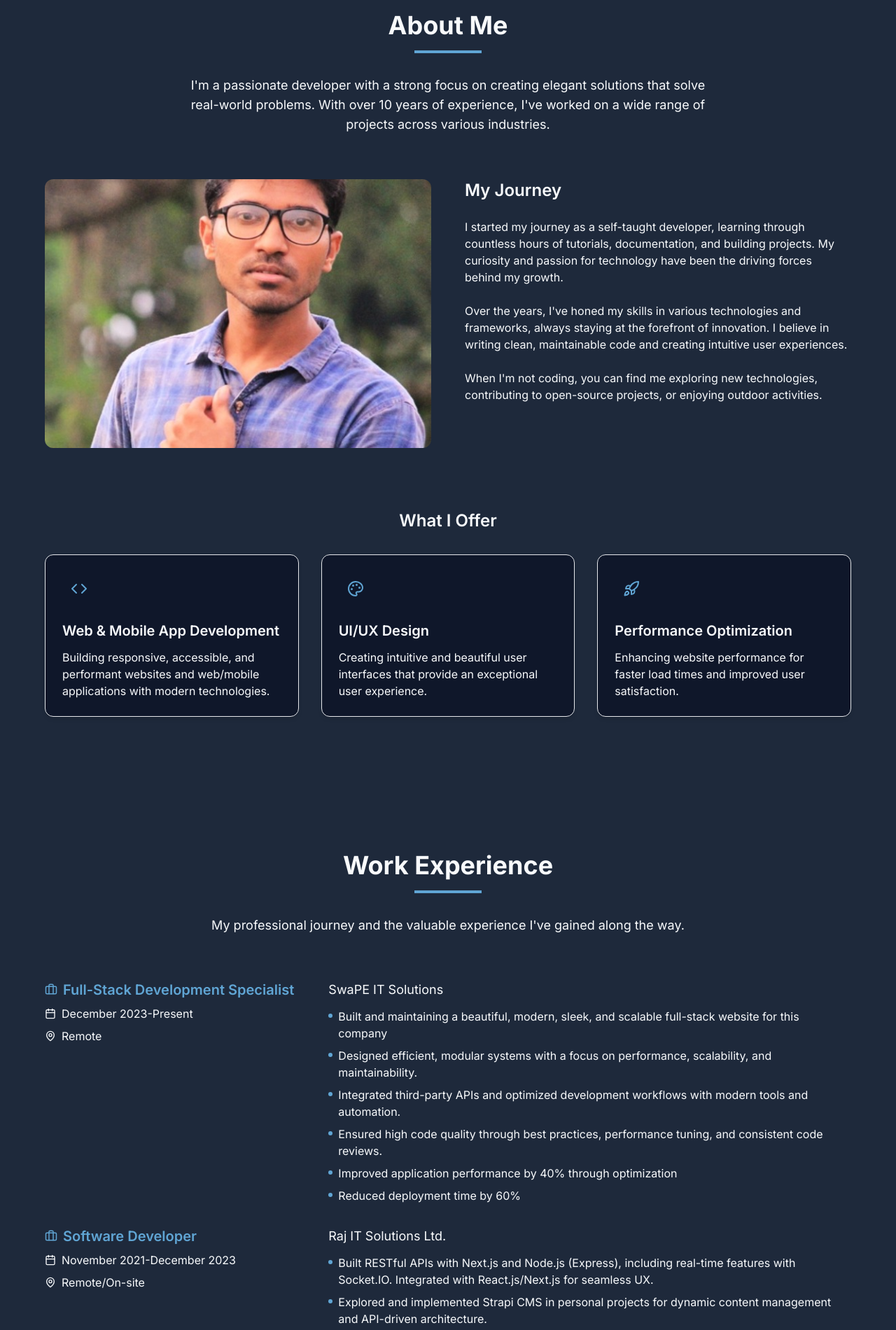
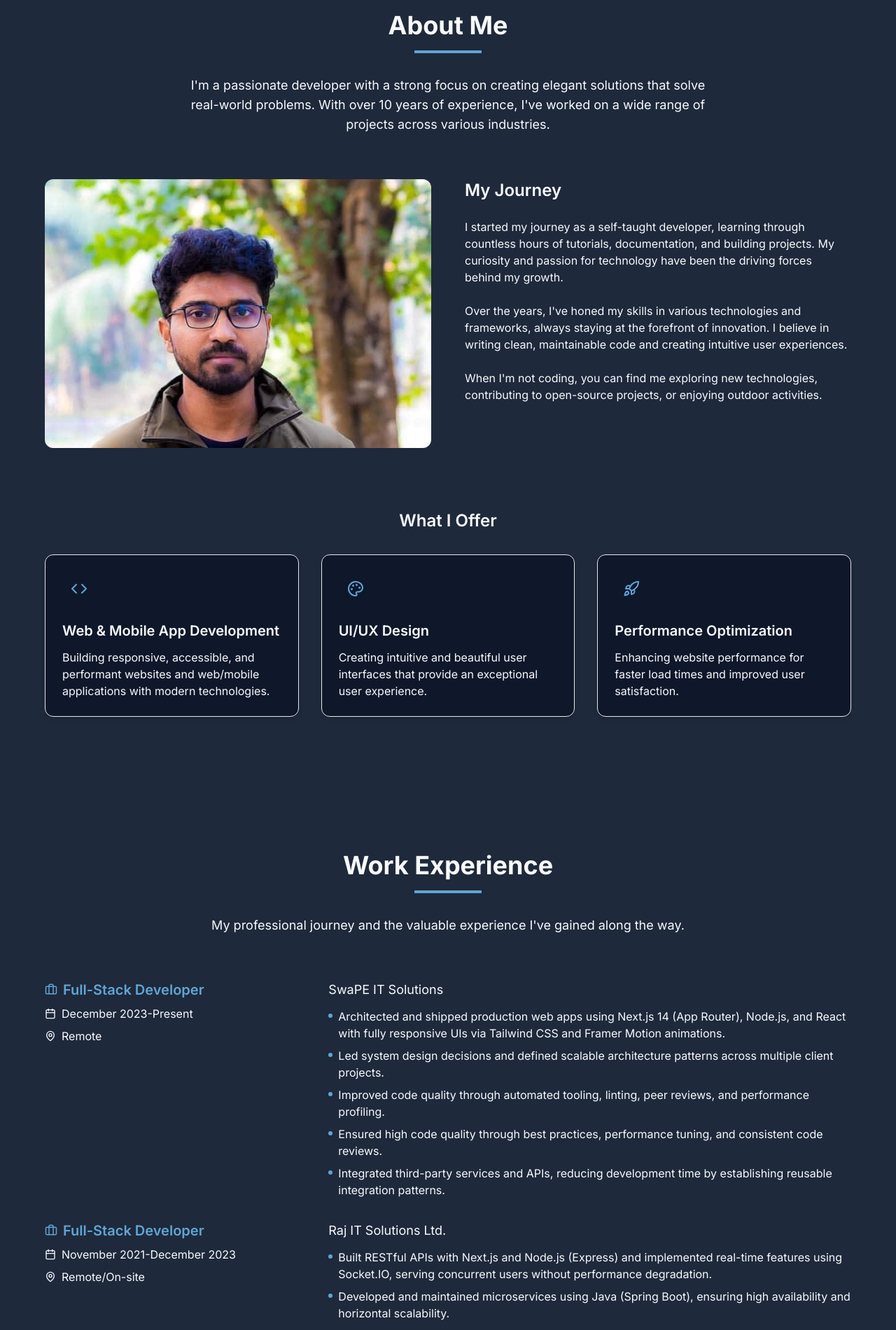
Before and after one commit to HillolPias/my_portfolio, a React (Vite) app: page / in a window 1280 px wide. Shown: the part 880-2780 px from the top of the page at 70% size. Built offline with nearby package versions, Linux system fonts and the light colour scheme.

Commit message:
Few changes in Hero, Experience and contact section

```diff
--- a/src/components/About.tsx
+++ b/src/components/About.tsx
@@ -87,7 +87,7 @@ const About: React.FC = () => {
             <motion.div variants={itemVariants} className="space-y-6">
               <div className="relative w-full h-64 md:h-96 mb-6 rounded-xl overflow-hidden">
                 <motion.img
-                  src="/profile.jpg"
+                  src="/hillol-profile-pic.jpeg"
                   alt="Profile"
                   className="w-full h-full object-cover"
                   initial={{ scale: 1.2 }}
--- a/src/components/Contact.tsx
+++ b/src/components/Contact.tsx
@@ -43,7 +43,7 @@ const Contact: React.FC = () => {
   };
 
   const handleChange = (
-    e: React.ChangeEvent<HTMLInputElement | HTMLTextAreaElement>
+    e: React.ChangeEvent<HTMLInputElement | HTMLTextAreaElement>,
   ) => {
     const { name, value } = e.target;
     setFormData((prevData) => ({
@@ -129,7 +129,7 @@ const Contact: React.FC = () => {
         import.meta.env.VITE_EMAILJS_SERVICE_ID, // <-- Replace with your EmailJS Service ID
         import.meta.env.VITE_EMAILJS_TEMPLATE_ID,
         templateParams,
-        import.meta.env.VITE_EMAILJS_PUBLIC_KEY // <-- Replace with your EmailJS Public Key
+        import.meta.env.VITE_EMAILJS_PUBLIC_KEY, // <-- Replace with your EmailJS Public Key
       )
       .then(() => {
         setIsSubmitting(false);
@@ -165,7 +165,7 @@ const Contact: React.FC = () => {
     {
       icon: <MapPin className="w-5 h-5 text-primary dark:text-primary-light" />,
       title: "Location",
-      value: "Rajshahi, Bangladesh",
+      value: "Dhaka, Bangladesh",
       link: "https://maps.app.goo.gl/Ltgtxy6dkgaeLhF38",
     },
   ];
--- a/src/components/Experience.tsx
+++ b/src/components/Experience.tsx
@@ -30,29 +30,28 @@ const Experience: React.FC = () => {
 
   const experiences = [
     {
-      title: "Full-Stack Development Specialist",
+      title: "Full-Stack Developer",
       company: "SwaPE IT Solutions",
       location: "Remote",
       period: "December 2023-Present",
       description: [
-        "Built and maintaining a beautiful, modern, sleek, and scalable full-stack website for this company",
-        "Designed efficient, modular systems with a focus on performance, scalability, and maintainability.",
-        "Integrated third-party APIs and optimized development workflows with modern tools and automation.",
+        "Architected and shipped production web apps using Next.js 14 (App Router), Node.js, and React with fully responsive UIs via Tailwind CSS and Framer Motion animations.",
+        "Led system design decisions and defined scalable architecture patterns across multiple client projects.",
+        "Improved code quality through automated tooling, linting, peer reviews, and performance profiling.",
         "Ensured high code quality through best practices, performance tuning, and consistent code reviews.",
-        "Improved application performance by 40% through optimization",
-        "Reduced deployment time by 60%",
+        "Integrated third-party services and APIs, reducing development time by establishing reusable integration patterns.",
       ],
     },
     {
-      title: "Software Developer",
+      title: "Full-Stack Developer",
       company: "Raj IT Solutions Ltd.",
       location: "Remote/On-site",
       period: "November 2021-December 2023",
       description: [
-        "Built RESTful APIs with Next.js and Node.js (Express), including real-time features with Socket.IO. Integrated with React.js/Next.js for seamless UX.",
-        "Explored and implemented Strapi CMS in personal projects for dynamic content management and API-driven architecture.",
-        "Developed and maintained services using Java(Spring Boot, Spring Security, Spring MVC etc.) ensuring scalability and high performance",
-        "Implemented CI/CD pipelines and containerization with Docker, enhancing deployment efficiency",
+        "Built RESTful APIs with Next.js and Node.js (Express) and implemented real-time features using Socket.IO, serving concurrent users without performance degradation.",
+        "Developed and maintained microservices using Java (Spring Boot), ensuring high availability and horizontal scalability.",
+        "Integrated Strapi headless CMS enabling non-technical stakeholders to manage content without developer intervention.",
+        "Established CI/CD pipelines with Docker, cutting deployment time significantly and reducing production incidents.",
       ],
     },
     {
@@ -75,7 +74,7 @@ const Experience: React.FC = () => {
       location: "Dhaka, Bangladesh",
       period: "January 2020-October 2021",
       description: [
-        "Graphic Design and Animation(Adobe Illustrator, InDesign, Photoshop, Canva, Premier Pro, After Effects etc.)",
+        "Designed digital assets and social media content; developed strong visual communication and client-facing skills directly applicable to frontend UI work.",
       ],
     },
     {
@@ -84,17 +83,9 @@ const Experience: React.FC = () => {
       location: "Dhaka, Bangladesh",
       period: "October 2015-present",
       description: [
-        {
-          project: "AI Recipe Platform",
-          tech: "Next.js, Tailwind CSS, Strapi CMS, NeonDB-PostgreSQL, ShadCN UI",
-          points: [
-            "Built an AI-powered recipe platform using Next.js and Strapi CMS for dynamic content management.",
-            "Enabled non-technical users to manage recipes via a headless CMS and implemented a responsive UI.",
-          ],
-        },
-        "Built multiple personal and academic-style projects, including e-commerce platforms, booking systems, and RESTful APIs, to strengthen backend development skills",
-        "Explored frontend development with JavaScript, React, and Next.js, creating responsive interfaces and integrating them with backend APIs",
-        "Designed and optimized databases(PostgreSQL, MongoDB, MySQL) for project use cases, enhancing understanding of relational and NoSQL systems",
+        "Built an AI-powered recipe platform (Next.js, Strapi CMS, Neon/PostgreSQL, ShadCN UI) — letting non-technical users manage content through a headless CMS with a fully responsive UI.",
+        "Delivered e-commerce and booking systems using Node.js, React, and Next.js with Stripe payment integration, role-based access control, and RESTful APIs.",
+        "Designed and optimized PostgreSQL, MongoDB, and MySQL databases for scalable, production-ready applications.",
       ],
     },
   ];
--- a/src/components/Hero.tsx
+++ b/src/components/Hero.tsx
@@ -49,7 +49,7 @@ const Hero: React.FC = () => {
           "absolute inset-0",
           "[background-size:40px_40px]",
           "[background-image:linear-gradient(to_right,#e4e4e7_1px,transparent_1px),linear-gradient(to_bottom,#e4e4e7_1px,transparent_1px)]",
-          "dark:[background-image:linear-gradient(to_right,#262626_1px,transparent_1px),linear-gradient(to_bottom,#262626_1px,transparent_1px)]"
+          "dark:[background-image:linear-gradient(to_right,#262626_1px,transparent_1px),linear-gradient(to_bottom,#262626_1px,transparent_1px)]",
         )}
       />
       {/* Radial gradient for the container to give a faded look */}
@@ -173,11 +173,11 @@ const Hero: React.FC = () => {
                 }}
               />
               <motion.img
-                src="/profile.jpg"
+                src="/hillol-profile-pic.jpeg"
                 alt="Profile"
                 className="relative w-full h-full object-cover rounded-3xl shadow-xl"
-                initial={{ scale: 0.8, opacity: 0 }}
-                animate={{ scale: 1, opacity: 1 }}
+                initial={{ scale: 1.2, opacity: 0 }}
+                animate={{ scale: 1.4, opacity: 1 }}
                 transition={{ duration: 0.5, delay: 0.2 }}
               />
             </div>
--- a/src/components/Skills.tsx
+++ b/src/components/Skills.tsx
@@ -50,9 +50,9 @@ const Skills: React.FC = () => {
     { name: "Express", level: 90, color: "#373737" },
     { name: "Java", level: 85, color: "#E34F26" },
     { name: "Spring Boot", level: 85, color: "#6DB33F" },
-    { name: "PHP (Laravel)", level: 65, color: "#7B7FB5" },
-    { name: "MongoDB", level: 75, color: "#00694A" },
-    { name: "PostgreSQL", level: 85, color: "#336791" },
+    { name: "Python", level: 70, color: "#7B7FB5" },
+    { name: "FastAPI", level: 65, color: "#00694A" },
+    { name: "PostgreSQL/MongoDB/MySQL", level: 85, color: "#336791" },
     { name: "Supabase/Firebase", level: 85, color: "#44D093" },
     { name: "NextAuth/Clerk", level: 80, color: "#BD30E5" },
   ];
```
Also changed, not shown: public/hillol-profile-pic.jpeg (added), 1 other file (tests, documents, lock files or other folders).
